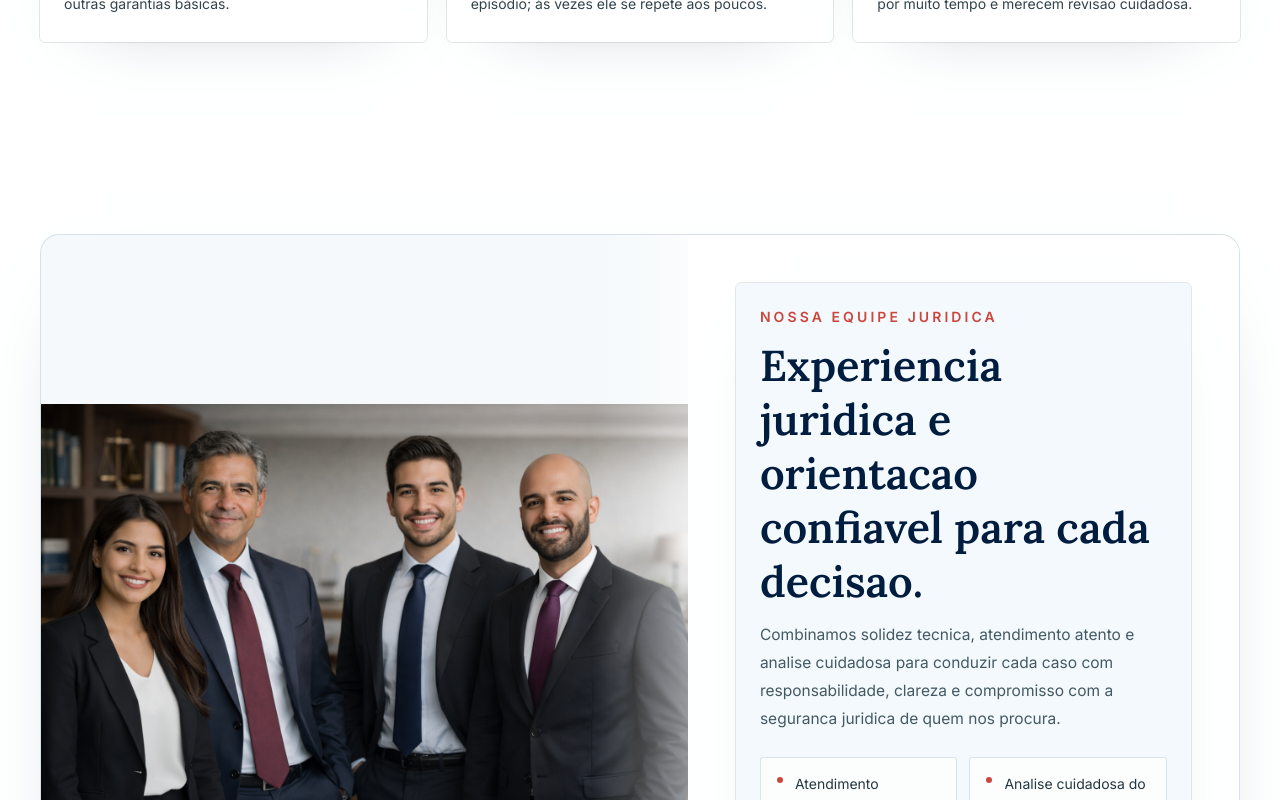
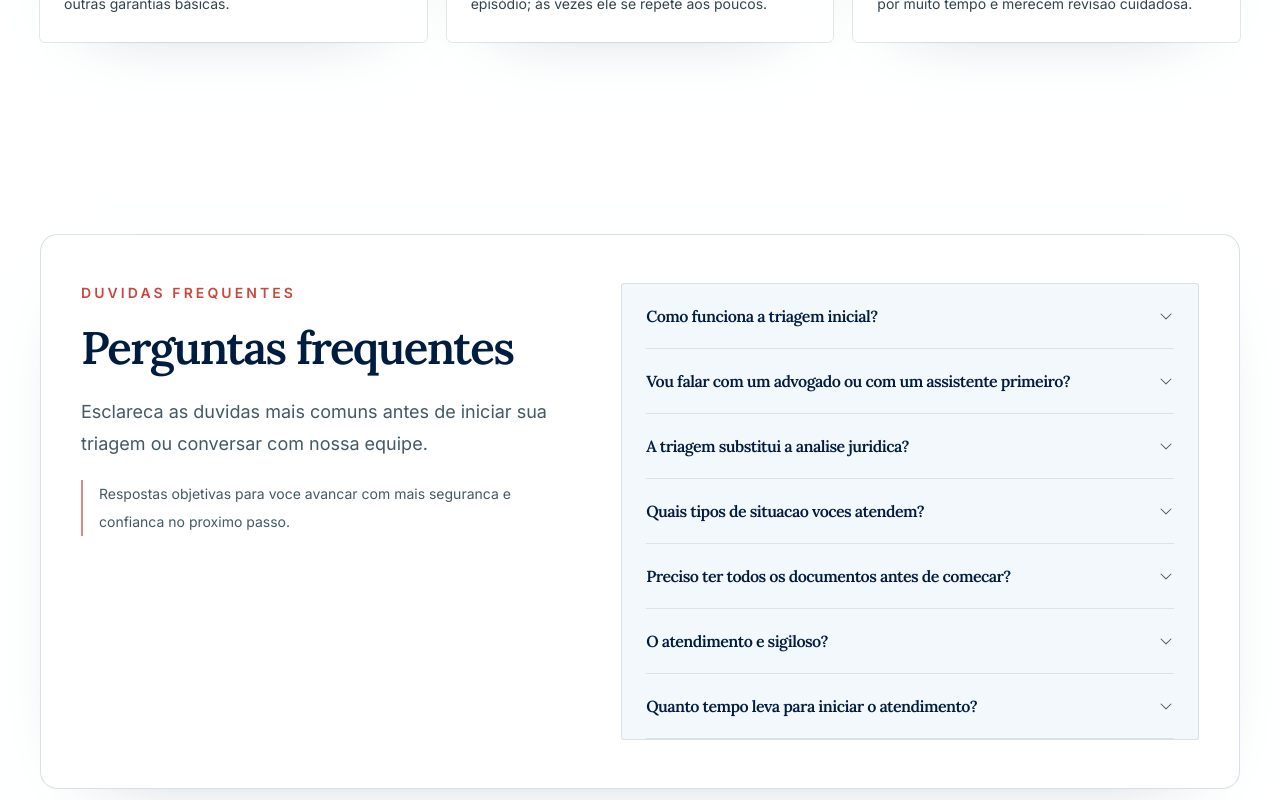
Before and after one commit to danielluis07/law-firm-ai, a Next.js app: page / in a window 1280 px wide. Shown: the part 2880-3680 px from the top of the page. Built offline with nearby package versions, Linux system fonts and the light colour scheme.

Commit message:
feat: add FaqSection component and integrate it into the homepage

```diff
--- a/app/(public)/page.tsx
+++ b/app/(public)/page.tsx
@@ -1,6 +1,7 @@
 import { Hero } from "@/components/public/home/hero";
 import { SituationsSection } from "@/components/public/home/situations-section";
 import { TriageSection } from "@/components/public/home/triage-section";
+import { FaqSection } from "@/components/public/home/faq-section";
 import { LegalTeamSection } from "../../components/public/home/legal-team-section";
 
 export default function Home() {
@@ -9,6 +10,7 @@ export default function Home() {
       <Hero />
       <TriageSection />
       <SituationsSection />
+      <FaqSection />
       <LegalTeamSection />
     </>
   );
--- /dev/null
+++ b/components/public/home/faq-section.tsx
@@ -0,0 +1,93 @@
+import {
+  Accordion,
+  AccordionContent,
+  AccordionItem,
+  AccordionTrigger,
+} from "@/components/ui/accordion";
+
+const faqItems = [
+  {
+    question: "Como funciona a triagem inicial?",
+    answer:
+      "A triagem e o primeiro passo do atendimento. Voce responde perguntas objetivas sobre sua situacao, e nossa equipe organiza as informacoes para orientar o proximo caminho com clareza.",
+  },
+  {
+    question: "Vou falar com um advogado ou com um assistente primeiro?",
+    answer:
+      "Normalmente o primeiro contato e conduzido por um assistente treinado para coletar dados essenciais. Quando necessario, o caso e encaminhado para analise com advogado da equipe.",
+  },
+  {
+    question: "A triagem substitui a analise juridica?",
+    answer:
+      "Nao. A triagem tem funcao inicial de organizacao e direcionamento. A avaliacao juridica completa acontece em etapa propria, com analise tecnica do caso.",
+  },
+  {
+    question: "Quais tipos de situacao voces atendem?",
+    answer:
+      "Atendemos demandas trabalhistas como verbas rescisorias, horas extras, ausencia de registro, FGTS e outras situacoes relacionadas ao vinculo de trabalho. Na triagem, avaliamos se seu contexto esta dentro da nossa atuacao.",
+  },
+  {
+    question: "Preciso ter todos os documentos antes de comecar?",
+    answer:
+      "Nao e necessario reunir tudo antes do primeiro contato. Se houver documentos disponiveis, eles ajudam. Caso ainda nao tenha tudo em maos, orientamos o que sera importante separar nas proximas etapas.",
+  },
+  {
+    question: "O atendimento e sigiloso?",
+    answer:
+      "Sim. As informacoes compartilhadas no atendimento sao tratadas com confidencialidade e responsabilidade profissional, de acordo com as boas praticas de protecao de dados e sigilo.",
+  },
+  {
+    question: "Quanto tempo leva para iniciar o atendimento?",
+    answer:
+      "Em geral, o inicio e rapido apos o envio da triagem. O prazo pode variar conforme a demanda do periodo e a complexidade do caso, mas nossa equipe busca manter um fluxo agil e transparente.",
+  },
+];
+
+export function FaqSection() {
+  return (
+    <section
+      aria-labelledby="faq-title"
+      className="px-5 py-16 sm:px-8 sm:py-20 lg:px-10 lg:py-24">
+      <div className="mx-auto max-w-7xl">
+        <div className="overflow-hidden rounded-[1.1rem] border border-border/80 bg-card/88 shadow-[0_26px_80px_-60px_oklch(0.22_0.09_240/0.38)]">
+          <div className="grid gap-8 px-6 py-8 sm:px-8 sm:py-10 lg:grid-cols-[minmax(0,0.92fr)_minmax(0,1.08fr)] lg:items-start lg:gap-12 lg:px-10 lg:py-12">
+            <div>
+              <p className="text-xs font-semibold uppercase tracking-[0.22em] text-accent sm:text-sm">
+                Duvidas frequentes
+              </p>
+              <h2
+                id="faq-title"
+                className="mt-4 max-w-xl font-display text-3xl leading-tight text-primary sm:text-4xl lg:text-[2.85rem]">
+                Perguntas frequentes
+              </h2>
+              <p className="mt-5 max-w-lg text-base leading-8 text-muted-foreground sm:text-lg">
+                Esclareca as duvidas mais comuns antes de iniciar sua triagem ou
+                conversar com nossa equipe.
+              </p>
+
+              <p className="mt-5 border-l-2 border-accent/65 pl-4 text-sm leading-7 text-muted-foreground">
+                Respostas objetivas para voce avancar com mais seguranca e
+                confianca no proximo passo.
+              </p>
+            </div>
+
+            <div className="rounded-md border border-border/70 bg-background/80 px-5 sm:px-6">
+              <Accordion type="single" collapsible className="w-full">
+                {faqItems.map((item) => (
+                  <AccordionItem key={item.question} value={item.question}>
+                    <AccordionTrigger className="text-[0.96rem] sm:text-base">
+                      {item.question}
+                    </AccordionTrigger>
+                    <AccordionContent className="text-sm sm:text-[0.95rem]">
+                      {item.answer}
+                    </AccordionContent>
+                  </AccordionItem>
+                ))}
+              </Accordion>
+            </div>
+          </div>
+        </div>
+      </div>
+    </section>
+  );
+}
--- /dev/null
+++ b/components/ui/accordion.tsx
@@ -0,0 +1,70 @@
+"use client";
+
+import * as React from "react";
+import { Accordion as AccordionPrimitive } from "radix-ui";
+import { CaretDownIcon } from "@phosphor-icons/react";
+
+import { cn } from "@/lib/utils";
+
+function Accordion({
+  ...props
+}: React.ComponentProps<typeof AccordionPrimitive.Root>) {
+  return <AccordionPrimitive.Root data-slot="accordion" {...props} />;
+}
+
+function AccordionItem({
+  className,
+  ...props
+}: React.ComponentProps<typeof AccordionPrimitive.Item>) {
+  return (
+    <AccordionPrimitive.Item
+      data-slot="accordion-item"
+      className={cn("border-b border-border/70", className)}
+      {...props}
+    />
+  );
+}
+
+function AccordionTrigger({
+  className,
+  children,
+  ...props
+}: React.ComponentProps<typeof AccordionPrimitive.Trigger>) {
+  return (
+    <AccordionPrimitive.Header className="flex">
+      <AccordionPrimitive.Trigger
+        data-slot="accordion-trigger"
+        className={cn(
+          "focus-visible:ring-ring/50 flex flex-1 items-center justify-between gap-4 py-5 text-left text-sm leading-7 font-medium text-primary outline-none transition-all hover:text-primary/80 focus-visible:ring-3",
+          className,
+        )}
+        {...props}>
+        {children}
+        <CaretDownIcon
+          aria-hidden
+          className="size-4 shrink-0 text-muted-foreground transition-transform duration-200 group-data-[state=open]/accordion-trigger:rotate-180"
+        />
+      </AccordionPrimitive.Trigger>
+    </AccordionPrimitive.Header>
+  );
+}
+
+function AccordionContent({
+  className,
+  children,
+  ...props
+}: React.ComponentProps<typeof AccordionPrimitive.Content>) {
+  return (
+    <AccordionPrimitive.Content
+      data-slot="accordion-content"
+      className="data-closed:animate-accordion-up data-open:animate-accordion-down overflow-hidden text-sm"
+      {...props}>
+      <div
+        className={cn("pb-5 pr-9 leading-7 text-muted-foreground", className)}>
+        {children}
+      </div>
+    </AccordionPrimitive.Content>
+  );
+}
+
+export { Accordion, AccordionItem, AccordionTrigger, AccordionContent };
```
